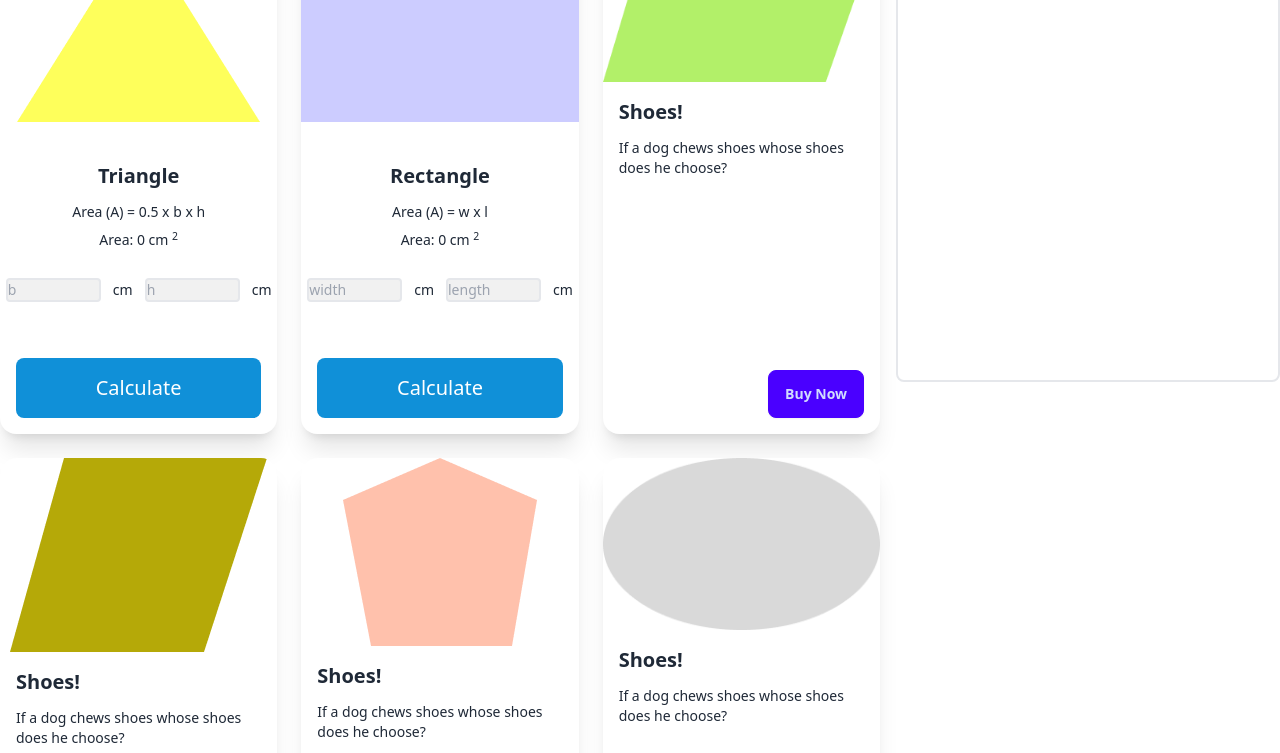
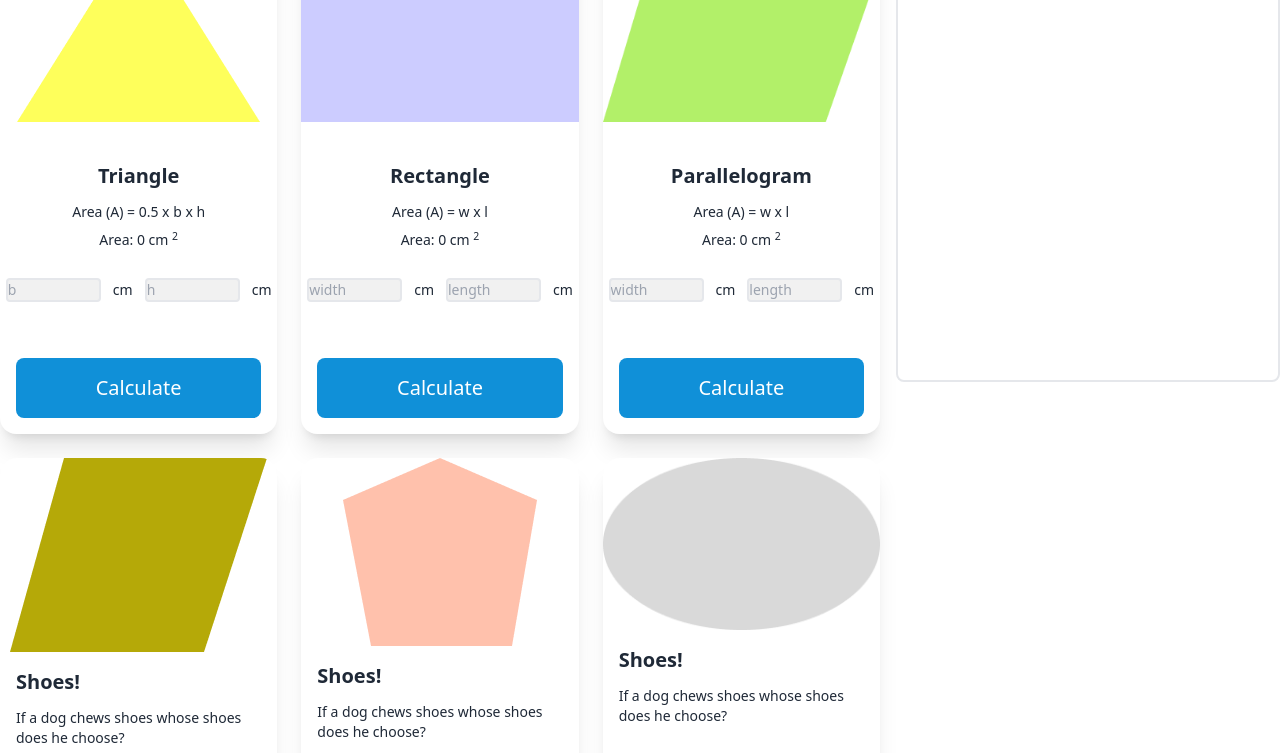
Before and after one commit to jahidrony037/geometry-genius, a plain HTML site: page index.html in a window 1280 px wide. Shown: the part 196-949 px from the top of the page. Drawn offline with nearby package versions, Linux system fonts and the light colour scheme.

Commit message:
parallelogram calculation done

```diff
--- a/index.html
+++ b/index.html
@@ -28,6 +28,9 @@
       }
       .rectangleColor {
         background-color: burlywood;
+      }
+      .parallelogramColor {
+        background-color: darkcyan;
       }
     </style>
 
@@ -149,15 +152,50 @@
             </div>
           </div>
           <!-- Parallelogram-Card -->
-          <div class="card card-compact bg-base-100 shadow-xl">
-            <figure>
-              <img src="images/parallelogram.png" alt="parallelogram" />
-            </figure>
-            <div class="card-body">
-              <h2 class="card-title">Shoes!</h2>
-              <p>If a dog chews shoes whose shoes does he choose?</p>
-              <div class="card-actions justify-end">
-                <button class="btn btn-primary">Buy Now</button>
+          <div
+            class="card justify-end card-compact bg-base-100 shadow-xl"
+            id="parallelogram-container"
+          >
+            <div>
+              <figure>
+                <img src="images/parallelogram.png" alt="parallelogram" />
+              </figure>
+              <div class="card-body items-center text-center mt-6">
+                <h2 class="card-title">Parallelogram</h2>
+                <p>Area (A) = w x l</p>
+                <p>Area: <span id="area-parallelo">0</span> cm <sup>2</sup></p>
+                <div
+                  class="flex flex-row items-center justify-between gap-3 mt-5"
+                >
+                  <input
+                    type="text"
+                    name="width"
+                    id="parallelo-width"
+                    class="inline w-[95px] border-solid border-2 bg-[#F1F1F1] rounded outline-none"
+                    placeholder="width"
+                    required
+                  />
+                  <p>cm</p>
+                  <input
+                    type="text"
+                    name="length"
+                    id="parallelo-length"
+                    class="inline w-[95px] border-solid border-2 bg-[#F1F1F1] rounded outline-none"
+                    placeholder="length"
+                    required
+                  />
+                  <p>cm</p>
+                </div>
+                <div
+                  class="mt-12 border-solid border-white w-full flex flex-end"
+                >
+                  <button
+                    class="bg-primary rounded-lg pt-4 pb-4 text-white text-xl cursor-pointer w-full"
+                    id="parallelogram-calculate"
+                  >
+                    Calculate
+                  </button>
+                </div>
               </div>
             </div>
           </div>
@@ -211,4 +249,5 @@
   </body>
   <script src="scripts/triangle-calculation.js"></script>
   <script src="scripts/rectangle-calculation.js"></script>
+  <script src="scripts/parallelogram-calculation.js"></script>
 </html>
--- /dev/null
+++ b/scripts/parallelogram-calculation.js
@@ -0,0 +1,39 @@
+document.getElementById('parallelogram-calculate').addEventListener('click', function() {
+    const width = getInputValue('parallelo-width');
+    const length = getInputValue('parallelo-length');
+    const area = width * length;
+    if(!isNaN(area)){
+        setInputValue('area-parallelo', area);
+        setResultInArea('calculation-result-container',area);
+    }
+    //console.log(area);
+
+ })
+
+function getInputValue(idName){
+    const inputText = document.getElementById(idName).value;
+    const value = parseFloat(inputText);
+   return value;
+}
+
+function setInputValue(idName, area){
+    const inputAreaText = document.getElementById(idName);
+    inputAreaText.innerText = area.toFixed(2);
+}
+
+function setResultInArea(idName,area){
+    let lists = document.querySelectorAll('li');
+    const resultContainer = document.getElementById(idName);
+    const createList = document.createElement('li');
+    createList.innerText= `${lists.length+1} Parallelogram ${area.toFixed(2)} cm2`;
+    resultContainer.appendChild(createList);
+}
+
+const parallelogramContainer=document.getElementById('parallelogram-container');
+
+ document.getElementById('parallelogram-container').addEventListener('mouseover', function (){
+    parallelogramContainer.classList.add('parallelogramColor');
+ })
+ document.getElementById('parallelogram-container').addEventListener('mouseout', function (){
+    parallelogramContainer.classList.remove('parallelogramColor');
+ })
```
